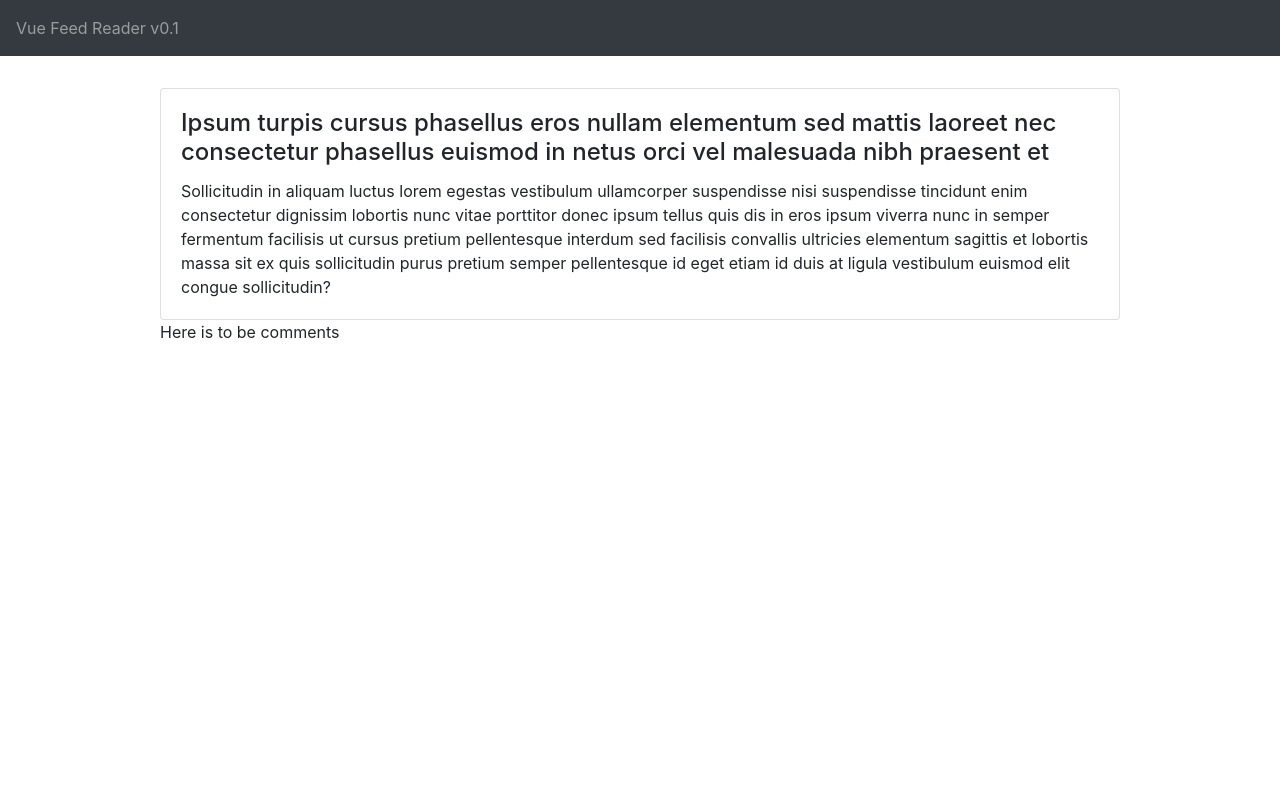
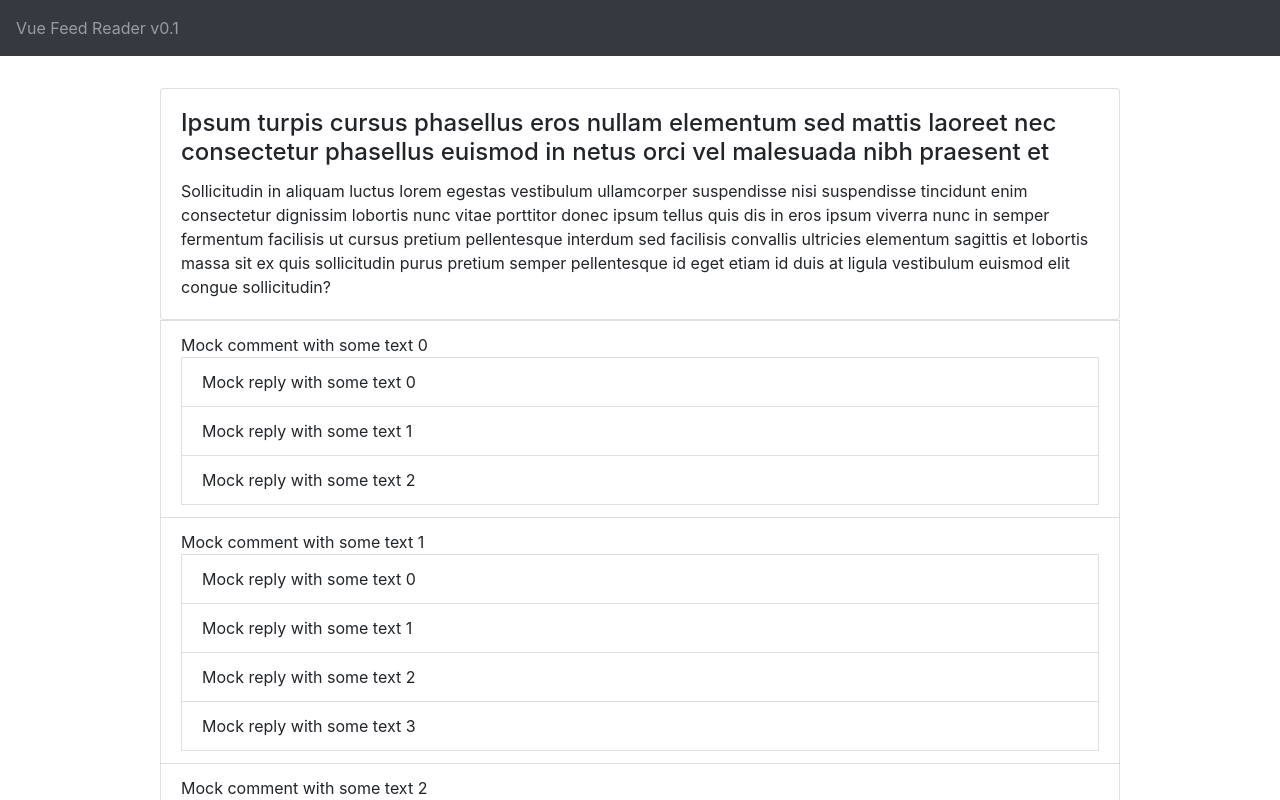
Before and after one commit to miolfo/vue-feed-reader, a Vue app: page /item/1 in a window 1280 px wide. Shown: the top 800 px of the page. Built offline with nearby package versions, Linux system fonts and the light colour scheme.

Commit message:
Show comments recursively in single comment view

```diff
--- a/src/components/feed/ItemComments.vue
+++ b/src/components/feed/ItemComments.vue
@@ -1,14 +1,25 @@
 <template>
   <div>
-    Here is to be comments
+    <b-list-group>
+      <RecursiveCommentList :comments="item.getComments()"/>
+    </b-list-group>
   </div>
 </template>
 
 <script lang="ts">
 import { Component, Vue, Prop } from 'vue-property-decorator'
+import RecursiveCommentList from './RecursiveCommentList.vue'
 import FeedItem from '../../model/FeedItem'
+import { BListGroup } from 'bootstrap-vue'
 
-@Component
+@Component(
+  {
+    components: {
+      RecursiveCommentList,
+      BListGroup
+    }
+  }
+)
 export default class ItemComments extends Vue {
   @Prop() private item!: FeedItem;
 }
--- /dev/null
+++ b/src/components/feed/RecursiveCommentList.vue
@@ -0,0 +1,23 @@
+<template>
+  <span>
+    <b-list-group-item v-for="(comment, index) in comments" :key="index">
+      {{comment.getContent()}}
+      <RecursiveCommentList :comments="comment.getComments()"/>
+    </b-list-group-item>
+  </span>
+</template>
+
+<script lang="ts">
+import { Component, Vue, Prop } from 'vue-property-decorator'
+import Comment from '../../model/Comment'
+import { BListGroupItem } from 'bootstrap-vue'
+
+@Component({
+  components: {
+    BListGroupItem
+  }
+})
+export default class RecursiveCommentList extends Vue {
+  @Prop() private comments!: Comment[];
+}
+</script>
```
